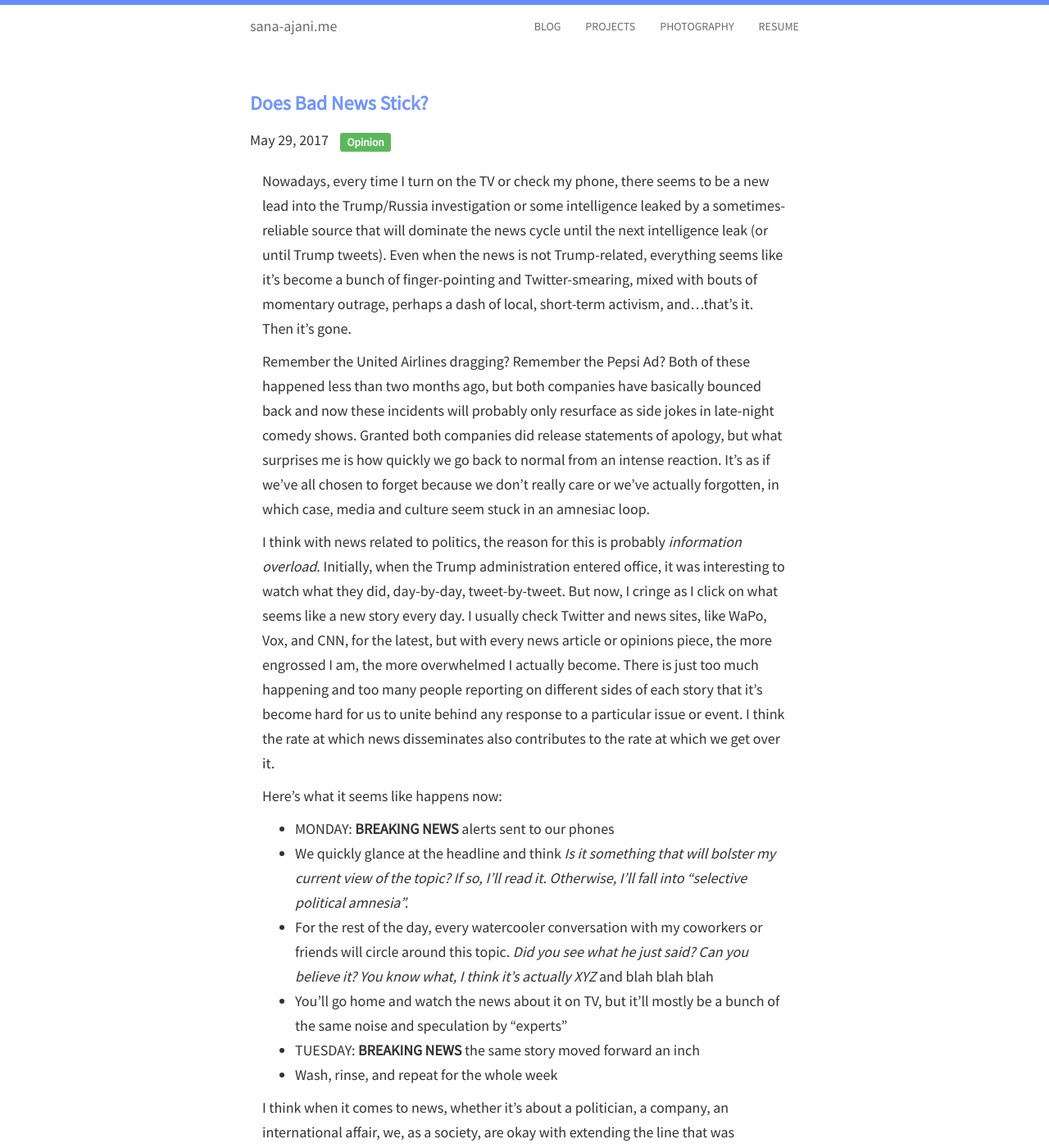
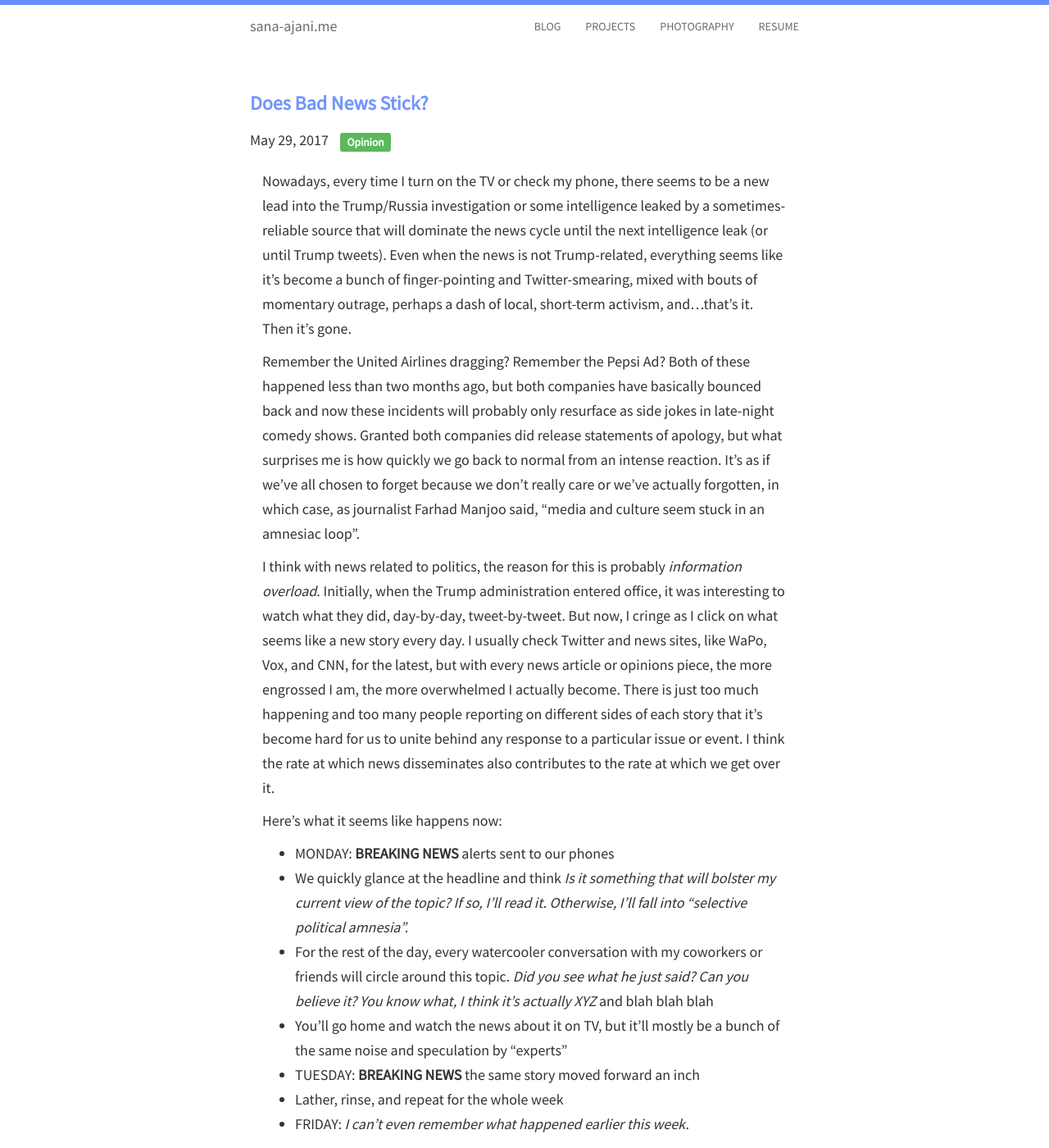
Before and after one commit to sana-ajani/sana-ajani.github.io, a Jekyll site: the page built from _posts/2017-05-29-does-bad-news-stick.md, in a window 1280 px wide and 1400 px high. Shown: the whole window at 82% size. Built offline with Jekyll 4.4.1, drawn with Linux system fonts in a browser that asks for light colours; nearby versions of some CDN libraries; comment, search, counter and statistics services are not loaded.

```diff
--- a/_posts/2017-05-29-does-bad-news-stick.md
+++ b/_posts/2017-05-29-does-bad-news-stick.md
@@ -5,20 +5,22 @@ tags:
 - Opinion
 date: 2017-05-29 19:15:00 +0000
 ---
+Nowadays, every time I turn on the TV or check my phone, there seems to be a new lead into the Trump/Russia investigation or some intelligence leaked by a sometimes-reliable source that will dominate the news cycle until the next intelligence leak (or until Trump tweets). Even when the news is not Trump-related, everything seems like it’s become a bunch of finger-pointing and Twitter-smearing, mixed with bouts of momentary outrage, perhaps a dash of local, short-term activism, and…that’s it. Then it’s gone.
 
-Nowadays, every time I turn on the TV or check my phone, there seems to be a new lead into the Trump/Russia investigation or some intelligence leaked by a sometimes-reliable source that will dominate the news cycle until the next intelligence leak (or until Trump tweets). Even when the news is not Trump-related, everything seems like it's become a bunch of finger-pointing and Twitter-smearing, mixed with bouts of momentary outrage, perhaps a dash of local, short-term activism, and...that's it. Then it's gone.
+Remember the United Airlines dragging? Remember the Pepsi Ad? Both of these happened less than two months ago, but both companies have basically bounced back and now these incidents will probably only resurface as side jokes in late-night comedy shows. Granted both companies did release statements of apology, but what surprises me is how quickly we go back to normal from an intense reaction. It’s as if we’ve all chosen to forget because we don’t really care or we’ve actually forgotten, in which case, as journalist Farhad Manjoo said, “media and culture seem stuck in an amnesiac loop”.
 
-Remember the United Airlines dragging? Remember the Pepsi Ad? Both of these happened less than two months ago, but both companies have basically bounced back and now these incidents will probably only resurface as side jokes in late-night comedy shows. Granted both companies did release statements of apology, but what surprises me is how quickly we go back to normal from an intense reaction. It's as if we've all chosen to forget because we don't really care or we've actually forgotten, in which case, media and culture seem stuck in an amnesiac loop.
+I think with news related to politics, the reason for this is probably _information overload_. Initially, when the Trump administration entered office, it was interesting to watch what they did, day-by-day, tweet-by-tweet. But now, I cringe as I click on what seems like a new story every day. I usually check Twitter and news sites, like WaPo, Vox, and CNN, for the latest, but with every news article or opinions piece, the more engrossed I am, the more overwhelmed I actually become. There is just too much happening and too many people reporting on different sides of each story that it’s become hard for us to unite behind any response to a particular issue or event. I think the rate at which news disseminates also contributes to the rate at which we get over it.
 
-I think with news related to politics, the reason for this is probably _information overload_. Initially, when the Trump administration entered office, it was interesting to watch what they did, day-by-day, tweet-by-tweet. But now, I cringe as I click on what seems like a new story every day. I usually check Twitter and news sites, like WaPo, Vox, and CNN, for the latest, but with every news article or opinions piece, the more engrossed I am, the more overwhelmed I actually become. There is just too much happening and too many people reporting on different sides of each story that it's become hard for us to unite behind any response to a particular issue or event. I think the rate at which news disseminates also contributes to the rate at which we get over it.
 
 Here's what it seems like happens now:
 
 - MONDAY: **BREAKING NEWS** alerts sent to our phones
 - We quickly glance at the headline and think _Is it something that will bolster my current view of the topic? If so, I'll read it. Otherwise, I'll fall into "selective political amnesia"._
 - For the rest of the day, every watercooler conversation with my coworkers or friends will circle around this topic. _Did you see what he just said? Can you believe it? You know what, I think it's actually XYZ_ and blah blah blah
-- You'll go home and watch the news about it on TV, but it'll mostly be a bunch of the same noise and speculation by "experts"
+- You’ll go home and watch the news about it on TV, but it’ll mostly be a bunch of the same noise and speculation by “experts”
 - TUESDAY: **BREAKING NEWS** the same story moved forward an inch
-- Wash, rinse, and repeat for the whole week
+- Lather, rinse, and repeat for the whole week
+- FRIDAY: _I can’t even remember what happened earlier this week._
 
-I think when it comes to news, whether it's about a politician, a company, an international affair, we, as a society, are okay with extending the line that was originally drawn. I guess from now on, we'll just take all our news covered in a low-friction, non-stick coating.
+
+I think when it comes to news, whether it’s about a politician, a company, an international affair, we, as a society, are okay with extending the line that was originally drawn. I guess from now on, we’ll just take all our news covered in a low-friction, non-stick coating.
```
Also changed, not shown: _posts/kaggle.md (added), 1 other file.
